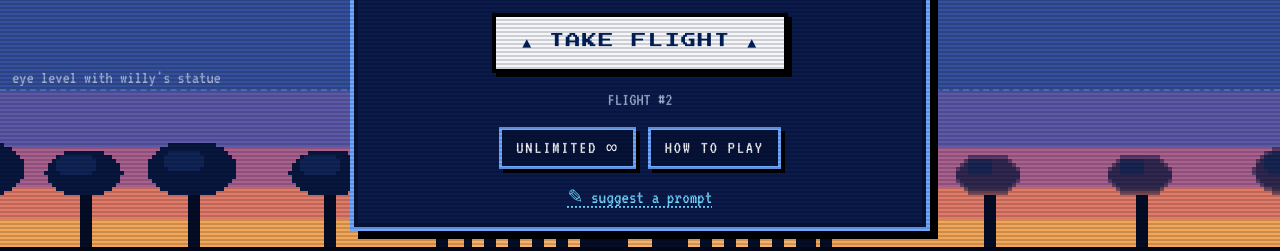
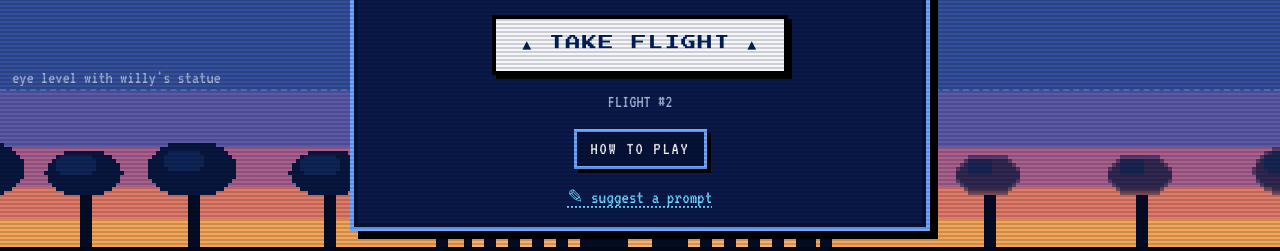
Before and after one commit to annasophialing/riceillion, a plain HTML site: page index.html in a window 1280 px wide. Shown: the part 549-800 px from the top of the page. Drawn offline with Linux system fonts and the light colour scheme.

Commit message:
taking away unlimited option

```diff
--- a/index.html
+++ b/index.html
@@ -44,7 +44,6 @@
     <button id="btn-daily" class="primary">▲ TAKE FLIGHT ▲</button>
     <p id="flight-no" class="muted"></p>
     <div class="row">
-      <button id="btn-unlimited" class="ghost">UNLIMITED ∞</button>
       <button id="btn-how" class="ghost">HOW TO PLAY</button>
     </div>
     <button id="btn-suggest-prompt" class="link hidden">✎ suggest a prompt</button>
@@ -80,7 +79,7 @@
       <li>More niche answers score higher, while obvious ones barely get off the ground.</li>
       <li>That pick you thought  was soooo clever? Well, half of Rice thought of it too.</li>
       <li>Each point lifts you 10 meters, and 500 gets you to the moon.</li>
-      <li>You only get one flight per night, but you can play unlimited if you'd like!</li>
+      <li>You only get one flight per night.</li>
     </ol>
     <div class="ranks">
       <div><b>0–107</b><span>Owlet. Still in the nest. Plenty of sky left to see...</span></div>
@@ -132,7 +131,6 @@
     <div id="res-rows"></div>
     <div class="row">
       <button id="btn-share" class="primary">SHARE</button>
-      <button id="btn-again" class="ghost">UNLIMITED ∞</button>
     </div>
     <p id="share-note" class="muted"></p>
   </section>
--- a/js/game.js
+++ b/js/game.js
@@ -812,8 +812,6 @@ $("btn-daily").onclick = () => {
     showFlightStats(done.score);
   } else startGame("daily");
 };
-$("btn-unlimited").onclick = () => startGame("unlimited");
-$("btn-again").onclick = () => startGame("unlimited");
 $("btn-how").onclick = () => { hide($("start")); show($("how")); };
 $("btn-suggest-prompt").onclick = () => {
   hide($("start"));
```
